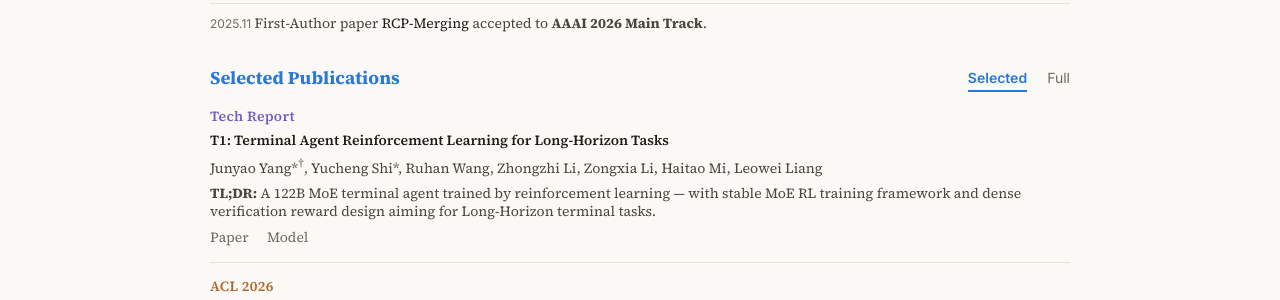
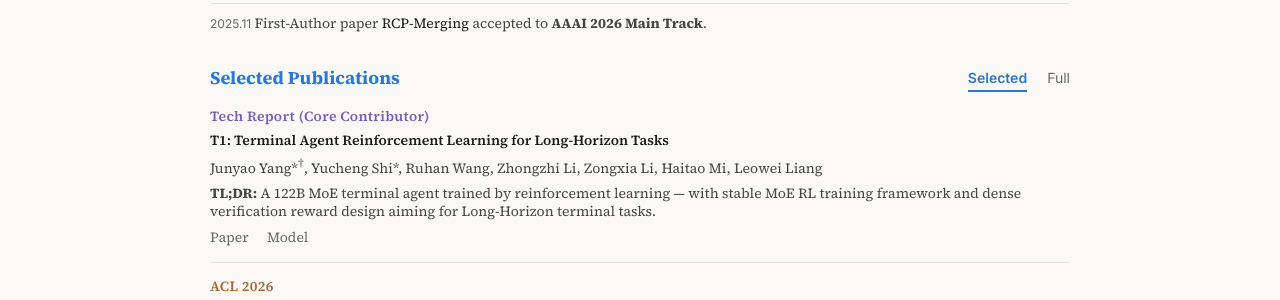
Before and after one commit to jyyang26/jyyang26.github.io, a Jekyll site: the page built from _pages/about.md, in a window 1280 px wide and 900 px high, scrolled down 661 px. Shown: the part 154-454 px from the top of the window. Built offline with Jekyll 4.4.1, drawn with Linux system fonts in a browser that asks for light colours.

Commit message:
Update about.md

```diff
--- a/_pages/about.md
+++ b/_pages/about.md
@@ -490,7 +490,7 @@ redirect_from:
 
         <div class="paper-entry">
           <div class="paper-info">
-            <span class="paper-venue venue-tech">Tech Report</span>
+            <span class="paper-venue venue-tech">Tech Report (Core Contributor)</span>
             <div class="paper-title-row">
               <a href="https://jyyang26.github.io/t1/t1.pdf" class="paper-title">T1: Terminal Agent Reinforcement Learning for Long-Horizon Tasks</a>
             </div>
```
